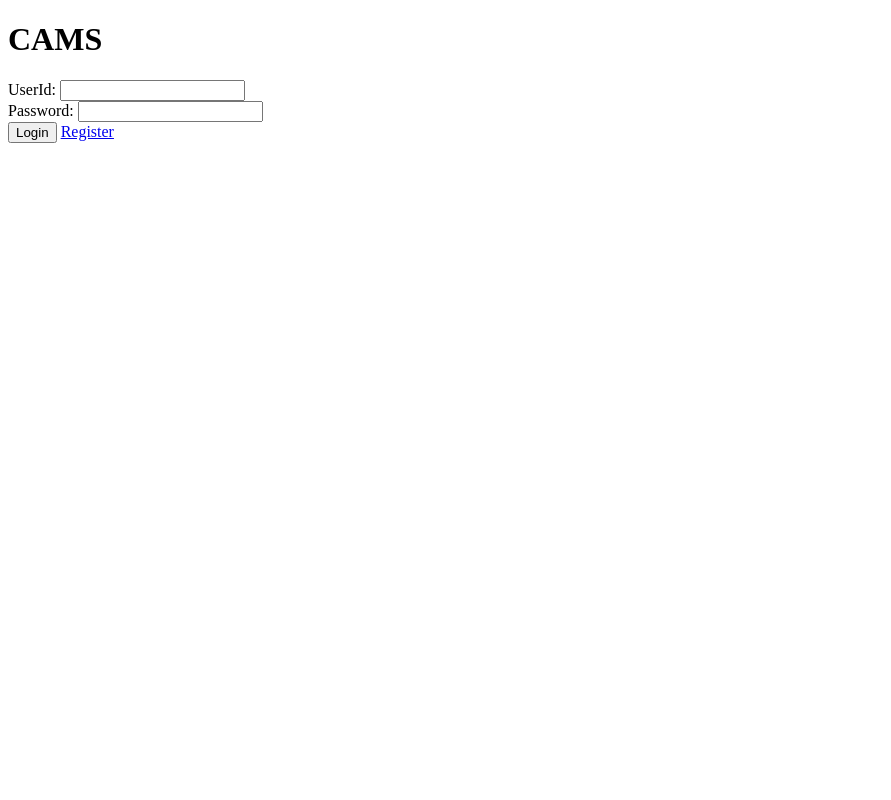
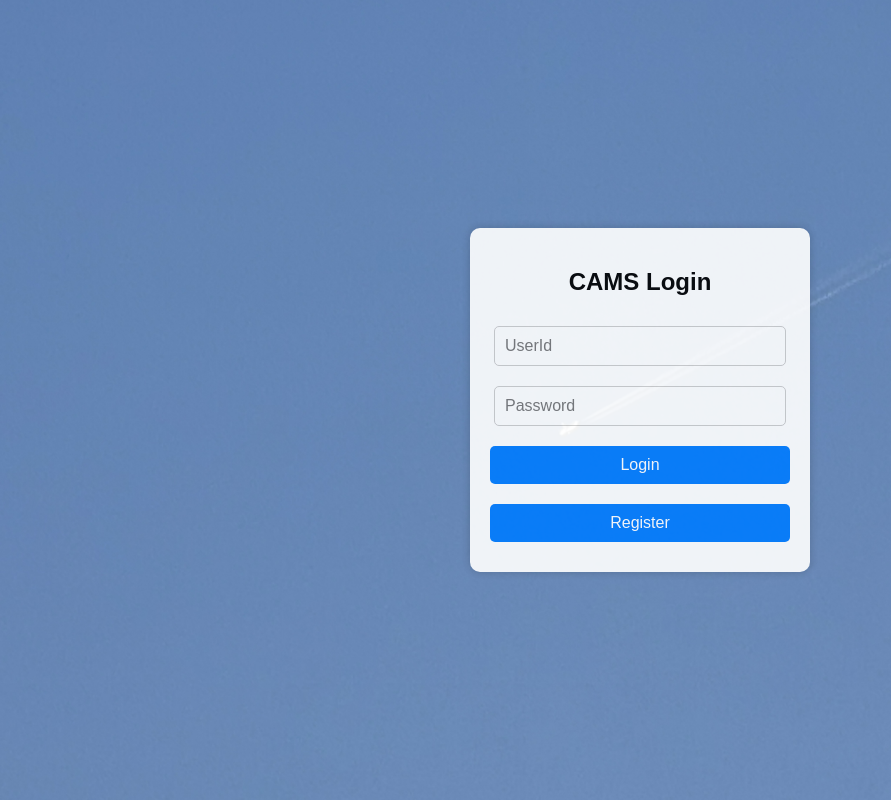
Before and after one commit to CodeAlpha30/CAMS_WebUI, a PHP site: page /login.php in a window 1280 px wide. Shown: the whole page, without its empty margins (0-891 px from the left). Run offline with PHP 8.4, Linux system fonts and the light colour scheme.

Commit message:
version 3.1 ( Login page UI optimized )

```diff
--- a/login.php
+++ b/login.php
@@ -46,17 +46,92 @@ if ($_SERVER["REQUEST_METHOD"] == "POST") {
 }
 ?>
 <!DOCTYPE html>
-<html>
+<html lang="en">
 <head>
-    <title>Login</title>
+    <meta charset="UTF-8">
+    <meta name="viewport" content="width=device-width, initial-scale=1.0">
+    <title>Login Page</title>
+    <style>
+        body, html {
+            margin: 0;
+            padding: 0;
+            width: 100%;
+            height: 100%;
+            background-image: url('LoginPageBackg0.jpg'); /* 设置背景图片 */
+            background-size: cover;
+            background-position: center;
+            display: flex;
+            justify-content: center;
+            align-items: center;
+            font-family: Arial, sans-serif;
+        }
+
+        .login-card {
+            width: 300px;
+            padding: 20px;
+            background-color: white;
+            opacity: 0.9; /* 设置透明度为50% */
+            border-radius: 10px;
+            box-shadow: 0 0 10px rgba(0, 0, 0, 0.2);
+            text-align: center;
+        }
+
+        .login-card input[type="text"],
+        .login-card input[type="password"] {
+            width: 90%;
+            padding: 10px;
+            margin: 10px 0;
+            border: 1px solid #ccc;
+            border-radius: 5px;
+            font-size: 16px;
+        }
+
+        .login-card input[type="submit"] {
+            width: 100%;
+            padding: 10px;
+            margin: 10px 0;
+            border: none;
+            border-radius: 5px;
+            background-color: #007bff;
+            color: white;
+            font-size: 16px;
+            cursor: pointer;
+            text-decoration: none;
+        }
+
+        .login-card button {
+            width: 100%;
+            padding: 10px;
+            margin: 10px 0;
+            border: none;
+            border-radius: 5px;
+            background-color: #007bff;
+            color: white;
+            font-size: 16px;
+            cursor: pointer;
+            text-decoration: none;
+        }
+
+        .login-card input[type="submit"]:hover,
+        .login-card button:hover {
+            background-color: #0056b3;
+        }
+    </style>
+    <script>
+        function goToLink() {
+            window.location.href = 'register.php';
+        }
+    </script>
 </head>
 <body>
-    <h1>CAMS</h1>
-    <form action="" method="post">
-        UserId: <input type="text" name="UserId" required><br>
-        Password: <input type="password" name="Password" required><br>
-        <input type="submit" value="Login">
-        <a href="register.php">Register</a>
-    </form>
+    <div class="login-card">
+        <h2>CAMS Login</h2>
+        <form action="" method="post">
+            <input type="text" placeholder="UserId" name="UserId" required>
+            <input type="password" placeholder="Password" name="Password" required>
+            <input type="submit" value="Login">
+            <button onclick="goToLink()">Register</button>
+        </form>
+    </div>
 </body>
 </html>
```
Also changed, not shown: LoginPageBackg0.jpg (added).
